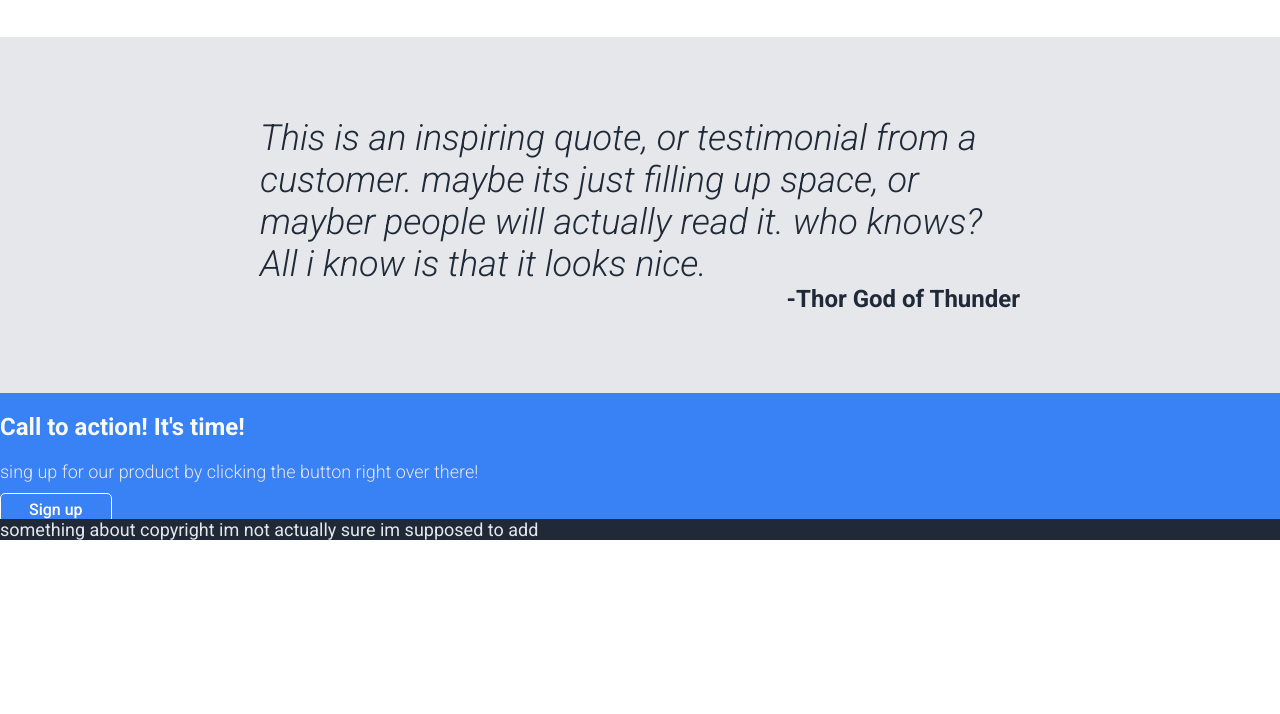
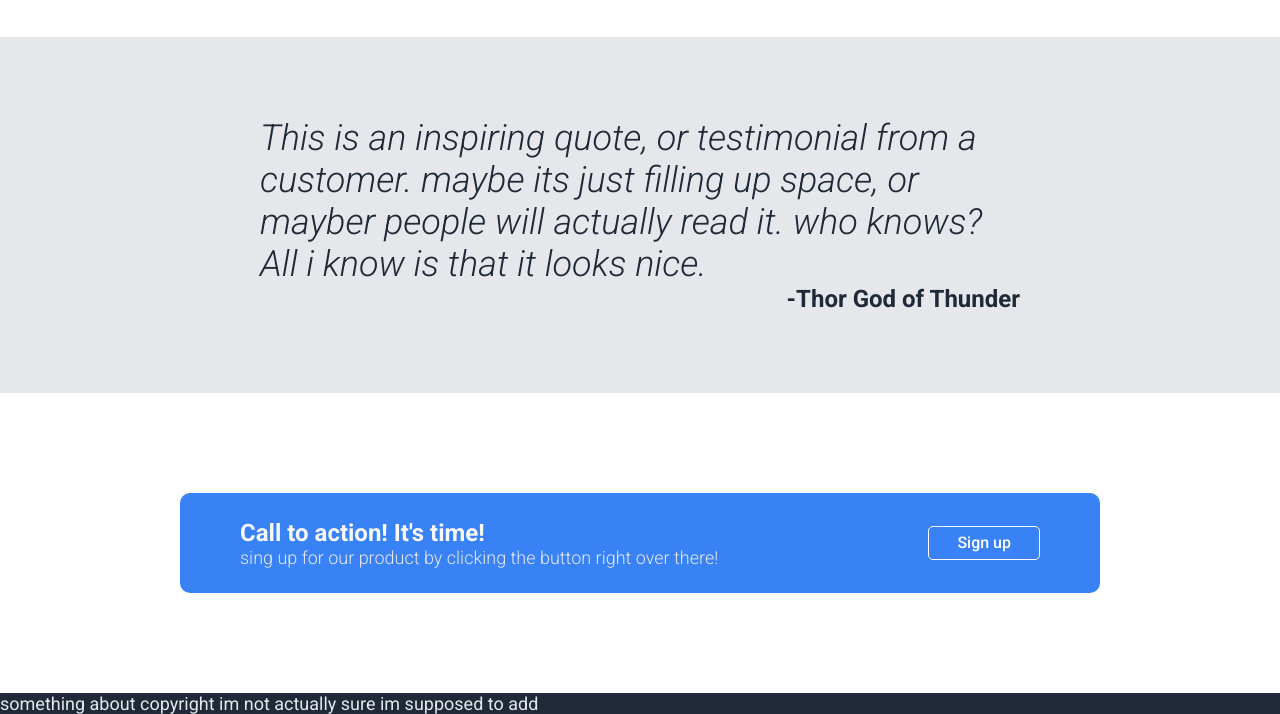
Before and after one commit to LordNEWNS/odin-landing-page, a plain HTML site: page index.html in a window 1280 px wide. Shown: the part 767-1481 px from the top of the page. Before the commit the page ends 1307 px from the top, so only its background shows below. Drawn offline with Linux system fonts and the light colour scheme.

Commit message:
Styles call to action
Adds html and css elements to style the call to action banner

```diff
--- a/index.html
+++ b/index.html
@@ -65,12 +65,14 @@
                 </div>
             </div>
 
-            <div class="call-to-action">
-                <div class="call-text">
-                    <h2>Call to action! It's time!</h2>
-                    <p class="text">sing up for our product by clicking the button right over there!</p>
+            <div class="call-cel">
+                <div class="call-to-action">
+                    <div class="call-text">
+                        <h2>Call to action! It's time!</h2>
+                        <p class="text">sing up for our product by clicking the button right over there!</p>
+                    </div>
+                    <a class="sign-up" href="">Sign up</a>
                 </div>
-                <a class="sign-up" href="">Sign up</a>
             </div>
         </div>
 
--- a/style.css
+++ b/style.css
@@ -8,6 +8,7 @@ body {
 
 h2 {
     color: #f9faf8;
+    margin: 0;
 }
 
 .square {
@@ -15,6 +16,32 @@ h2 {
     height: 150px;
     width: 150px;
     border-radius: 12px;
+}
+
+.call-cel {
+    display: flex;
+    justify-content: center;
+    height: 100;
+    width: 1500;
+    padding: 75 1000;
+    background-color: white;
+}
+
+.call-cel .text {
+    margin: 0;
+}
+
+.call-to-action {
+    max-width: 800px;
+    width: 100%;
+    height: 100px;
+    display: flex;
+    justify-content: space-between;
+    align-items: center;
+    margin: 100px;
+    flex: 0 0 auto;
+    border-radius: 10px;
+    padding: 0 60px;
 }
 
 .logo {
@@ -174,6 +201,8 @@ h2 {
     border-radius: 5px;
     font-weight: 500;
     color: white;
+    flex: 0 0 auto;
+    height: 20px;
 }
 
 .call-to-action .sign-up {
```
